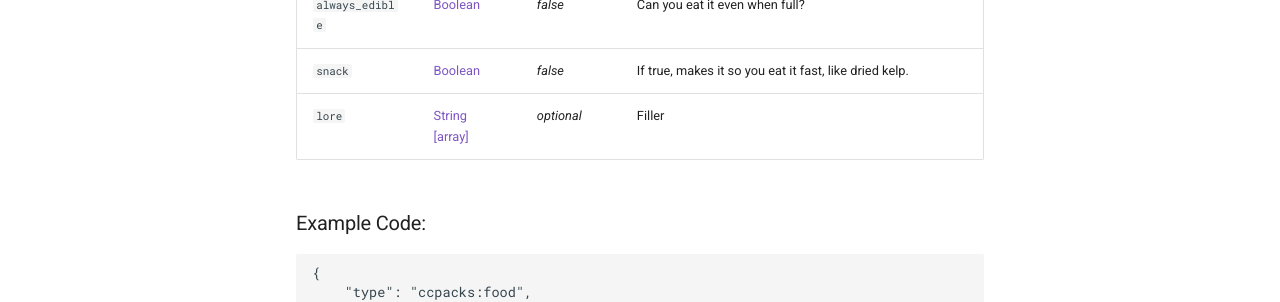
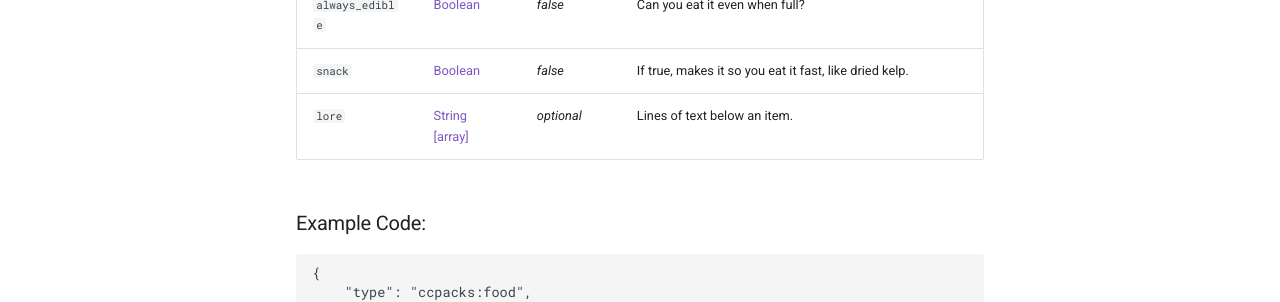
Before and after one commit to eggohito/CCPacks-Documentation, an MkDocs documentation site: the page built from docs/item/food.md, in a window 1280 px wide and 1128 px high. Shown: the part 537-839 px from the top of the window. Built offline with MkDocs 1.6.1 and Material for MkDocs 9.7.7, drawn with Linux system fonts in a browser that asks for light colours.

Commit message:
Update food.md

```diff
--- a/docs/item/food.md
+++ b/docs/item/food.md
@@ -11,7 +11,7 @@
 `meat` | [Boolean]() | *false* | Can it be fed to dogs?
 `always_edible` | [Boolean]() | *false* | Can you eat it even when full?
 `snack` | [Boolean]() | *false* | If true, makes it so you eat it fast, like dried kelp.
-`lore` | [String [array]]() | *optional* | Filler
+`lore` | [String [array]]() | *optional* | Lines of text below an item.
 
 ### Example Code:
 
```
